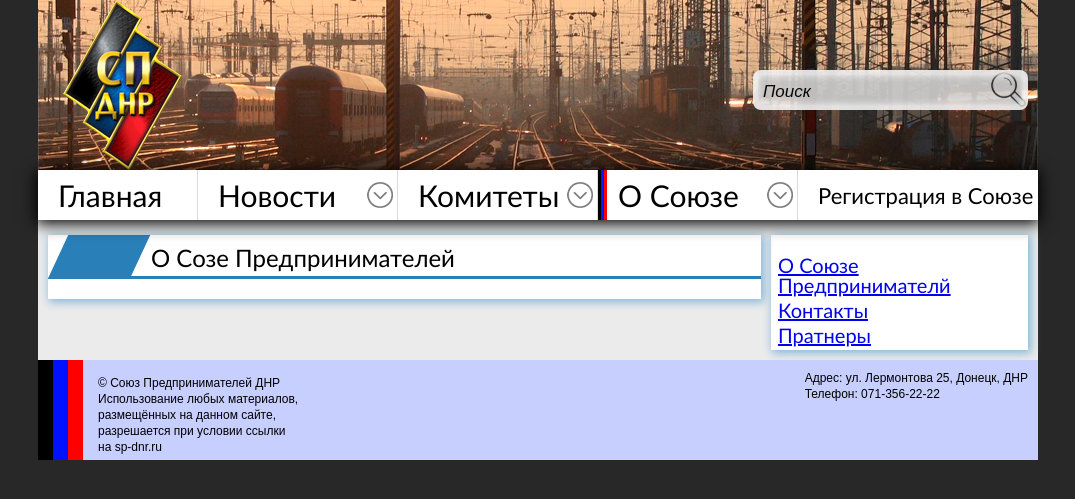
After one commit to Klym/sp-dnr, a PHP site: page /about.php in a window 1280 px wide. The commit adds this page. Shown: the top 499 px of the page, without its empty margins (102-1177 px from the left). Run offline with PHP 8.4, Linux system fonts and the light colour scheme; tables that the repository leaves empty or names only in its code hold one stand-in row (values such as "Sample post").

Commit message:
add about page

```diff
--- /dev/null
+++ b/about.php
@@ -0,0 +1,41 @@
+<?php
+require("blocks/connect.php");
+?>
+<!doctype html>
+<html>
+<head>
+<meta charset="utf-8">
+<link rel="stylesheet" type="text/css" href="css/reset.css">
+<link rel="stylesheet" type="text/css" href="css/style.css">
+<script src="js/scripts.js"></script>
+<script src="js/Partners.js"></script>
+<title>Союз Предпринимателей ДНР - О Союзе Предпринимателей</title>
+</head>
+<body>
+	<div id="wrapper" class="smallbg">
+    	<? include("blocks/header.php"); ?>
+        <? $page = "about"; include("blocks/nav.php"); ?>
+        <div id="committees">
+            <section class="about">
+            	<header>
+                	<div class="parallelogram"></div>
+                	<div class="headerText about">О Созе Предпринимателей</div>
+                </header>
+                <div class="committeesText">
+                	<!-- Хардкоженый текст о союзе -->
+
+				</div>
+            </section>
+            <aside class="about">
+				<!-- Right block -->
+				<ul>
+				<li><a href="#">О Союзе Предпринимателй</a></li>
+				<li><a href="#">Контакты</a></li>
+				<li><a href="#">Пратнеры</a></li>
+				</ul>
+            </aside>
+        </div>
+        <? include("blocks/footer.php"); ?>
+    </div>
+</body>
+</html>
--- a/blocks/nav.php
+++ b/blocks/nav.php
@@ -57,7 +57,7 @@
     </div>
 
     <div class="<?= ($page == "about") ? "active" : "";  ?>">
-        <a href="#" class="navButton">
+        <a href="about.php" class="navButton">
             <div>
                 О Союзе
                 <div class="delimiter"></div>
--- a/css/style.css
+++ b/css/style.css
@@ -477,7 +477,8 @@ nav.pagination > ul > a > li.active {
 
 .pull-right {
 	position:relative;
-	left:300px;
+	float:right;
+	top:5px;
 }
 
 #news > section > article.view > p, .committeesText > p {
@@ -832,6 +833,22 @@ section > header {
 	background-color:#c6cad2;
 }
 
+#committees > aside.about {
+	width:250px;
+}
+
+#committees > aside.about > ul > li {
+	margin-bottom:5px;
+}
+
+#committees > section.about {
+	width:713px;
+}
+
+.headerText.about {
+	width:610px;
+}
+
 #regSection {
 	position:relative;
 	height:100%;
```
Also changed, not shown: img/add.png, img/confirm.png, img/del.png, img/dnr-small.png, img/drop.png, img/eye.png, img/input.png, img/navCircle.png, img/newsNavMarker.png, img/pen.png, img/prevnext.png, img/search.png.
